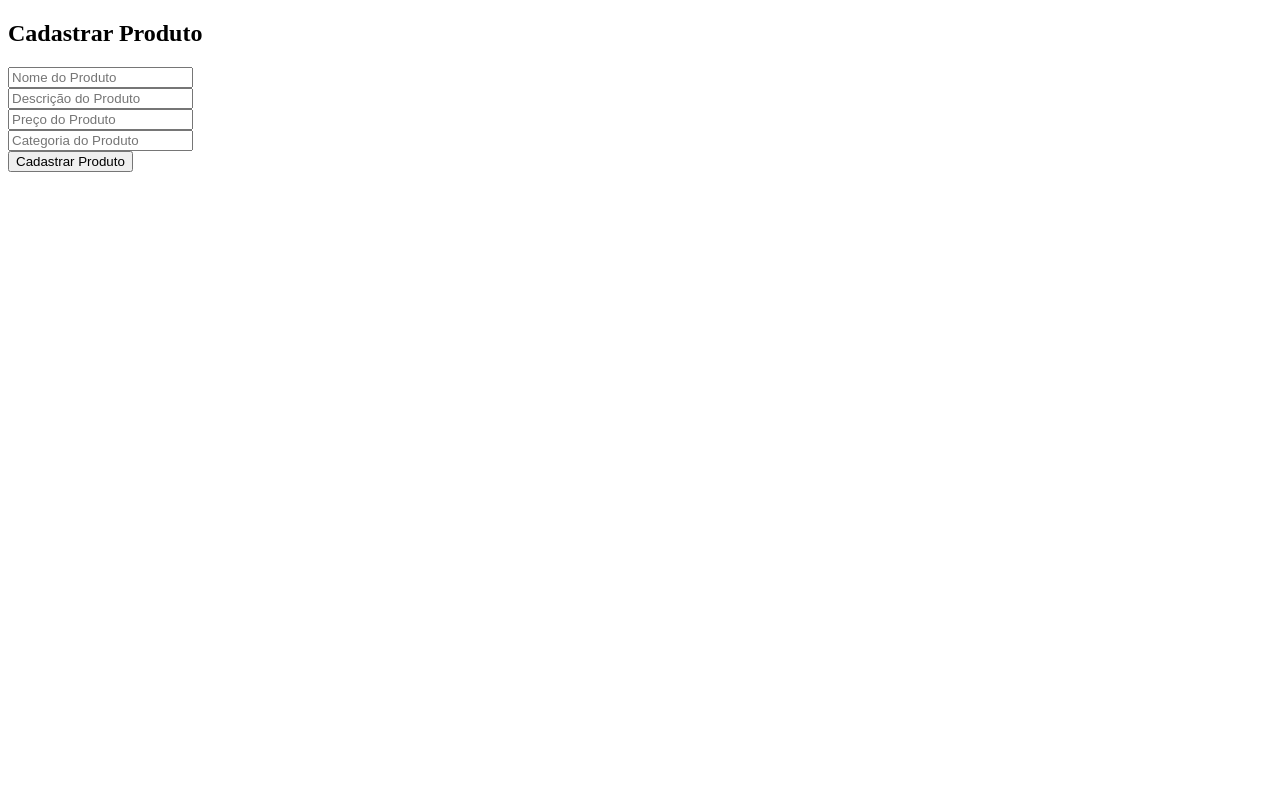
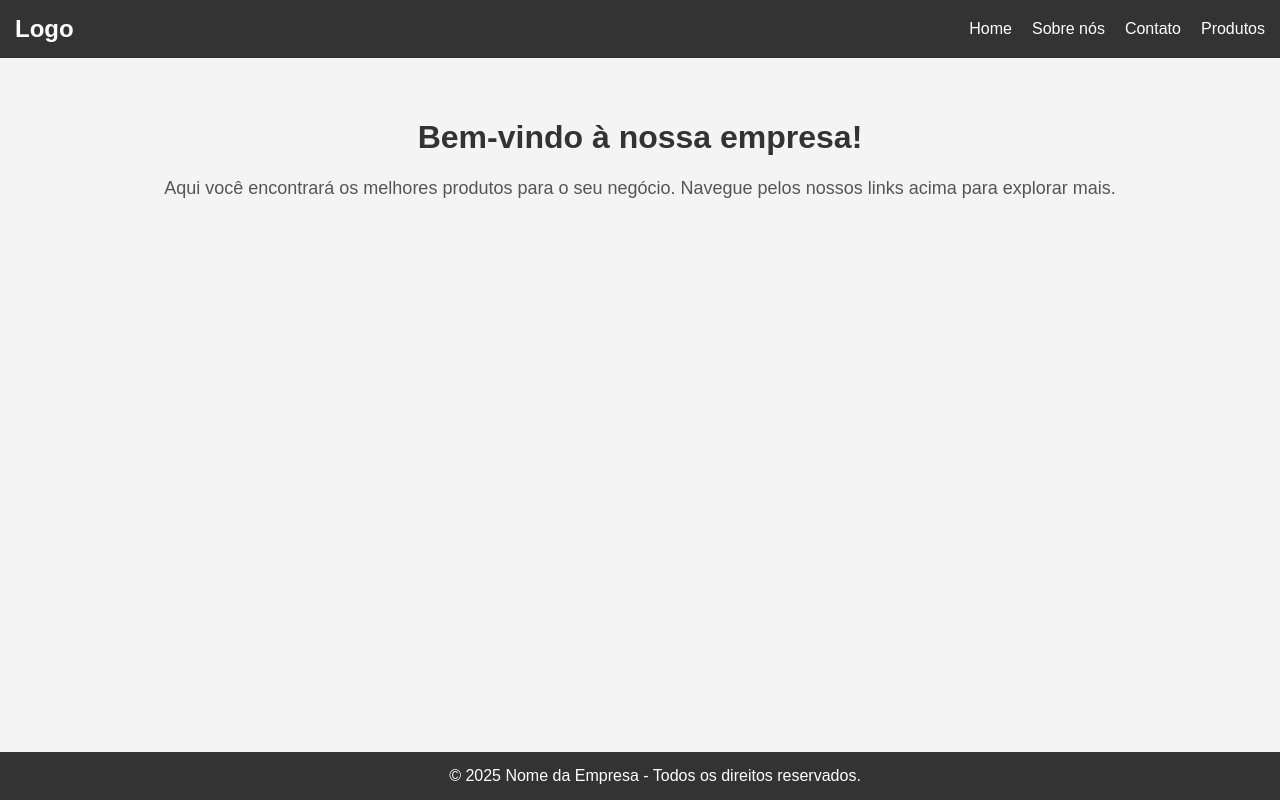
Before and after one commit to Pedrohrst/API, a website: page index.html in a window 1280 px wide. Drawn offline with Linux system fonts and the light colour scheme.

Commit message:
Site principal da empresa

```diff
--- a/APIs.js
+++ b/APIs.js
@@ -3,7 +3,7 @@ const cors = require('cors'); // Habilitar CORS
 const sqlite3 = require('sqlite3').verbose();
 const path = require('path');
 const app = express();
-const port = 3000;
+const port = 8080;
 
 // Middleware para habilitar CORS
 app.use(cors());
--- a/assets/estilo.css
+++ /dev/null
@@ -1,46 +0,0 @@
-/* Estilo global */
-body {
-    font-family: Arial, sans-serif;
-    padding: 20px;
-    background-color: #f4f4f4;
-}
-
-/* Estilo do formulário */
-form {
-    width: 300px;
-    margin: 0 auto;
-    padding: 20px;
-    background-color: #fff;
-    border-radius: 8px;
-    box-shadow: 0 4px 8px rgba(0, 0, 0, 0.1);
-}
-
-/* Estilo dos inputs */
-input {
-    width: 100%;
-    padding: 8px;
-    margin: 10px 0;
-    border-radius: 4px;
-    border: 1px solid #ccc;
-}
-
-/* Estilo do botão */
-button {
-    padding: 10px;
-    background-color: #4CAF50;
-    color: white;
-    border: none;
-    cursor: pointer;
-    width: 100%;
-    border-radius: 4px;
-}
-
-button:hover {
-    background-color: #45a049;
-}
-
-/* Estilo da mensagem */
-.message {
-    text-align: center;
-    margin-top: 10px;
-}
--- /dev/null
+++ b/assets/style.css
@@ -0,0 +1,74 @@
+/* Estilo geral */
+body {
+  font-family: Arial, sans-serif;
+  margin: 0;
+  padding: 0;
+  background-color: #f4f4f4;
+}
+
+/* Header */
+header {
+  background-color: #333;
+  color: white;
+  padding: 15px;
+  display: flex;
+  justify-content: space-between;
+  align-items: center;
+}
+
+header .logo {
+  font-size: 24px;
+  font-weight: bold;
+}
+
+header .main-nav ul {
+  list-style: none;
+  padding: 0;
+  margin: 0;
+  display: flex;
+}
+
+header .main-nav ul li {
+  margin-left: 20px;
+}
+
+header .main-nav ul li a {
+  color: white;
+  text-decoration: none;
+  font-size: 16px;
+}
+
+header .main-nav ul li a:hover {
+  color: #00bcd4; /* Azul ciano para hover */
+}
+
+/* Main content */
+main {
+  padding: 40px;
+  text-align: center;
+}
+
+main h1 {
+  font-size: 32px;
+  color: #333;
+}
+
+main p {
+  font-size: 18px;
+  color: #555;
+}
+
+/* Footer */
+footer {
+  background-color: #333;
+  color: white;
+  text-align: center;
+  padding: 15px;
+  position: fixed;
+  bottom: 0;
+  width: 100%;
+}
+
+footer p {
+  margin: 0;
+}
--- a/index.html
+++ b/index.html
@@ -1,26 +1,30 @@
 <!DOCTYPE html>
 <html lang="pt-br">
 <head>
-    <meta charset="UTF-8">
-    <meta name="viewport" content="width=device-width, initial-scale=1.0">
-    <title>Cadastrar Produto</title>
-    <link rel="stylesheet" href="assets/style.css"> <!-- Linkando o arquivo CSS -->
+  <meta charset="UTF-8">
+  <meta name="viewport" content="width=device-width, initial-scale=1.0">
+  <title>Página Principal</title>
+  <link rel="stylesheet" href="assets/style.css">
 </head>
 <body>
+  <header>
+    <div class="logo">Logo</div>
+    <nav class="main-nav">
+      <ul>
+        <li><a href="#">Home</a></li>
+        <li><a href="#">Sobre nós</a></li>
+        <li><a href="#">Contato</a></li>
+        <li><a href="#">Produtos</a></li>
+      </ul>
+    </nav>
+  </header>
 
-    <h2>Cadastrar Produto</h2>
-    <form id="productForm">
-        <input type="text" id="nome" placeholder="Nome do Produto" required><br>
-        <input type="text" id="descricao" placeholder="Descrição do Produto" required><br>
-        <input type="number" step="0.01" id="preco" placeholder="Preço do Produto" required><br>
-        <input type="text" id="categoria" placeholder="Categoria do Produto" required><br>
-        <button type="submit">Cadastrar Produto</button>
-    </form>
+  <main>
+    <h1>Bem-vindo à nossa empresa!</h1>
+    <p>Aqui você encontrará os melhores produtos para o seu negócio. Navegue pelos nossos links acima para explorar mais.</p>
+  </main>
 
-    <div class="message"></div>
-
-    <!-- Linkando o arquivo JavaScript -->
-    <script src="scripts/app.js"></script>
-
-</body>
-</html>
+  <footer>
+    <p>&copy; 2025 Nome da Empresa - Todos os direitos reservados.</p>
+  </footer>
+</
--- a/scripts/app.js
+++ b/scripts/app.js
@@ -2,9 +2,8 @@ document.addEventListener('DOMContentLoaded', function() {
     const form = document.getElementById('productForm');
     const messageBox = document.querySelector('.message');
 
-    // Função para lidar com o envio do formulário
     form.addEventListener('submit', function(e) {
-        e.preventDefault(); // Previne o envio do formulário padrão
+        e.preventDefault();
 
         const produto = {
             nome: document.getElementById('nome').value,
@@ -13,7 +12,7 @@ document.addEventListener('DOMContentLoaded', function() {
             categoria: document.getElementById('categoria').value
         };
 
-        // Chamada para a API com o método POST
+
         fetch('http://localhost:3000/produtos', {
             method: 'POST',
             headers: {
@@ -24,7 +23,7 @@ document.addEventListener('DOMContentLoaded', function() {
         .then(response => response.json())
         .then(data => {
             messageBox.innerHTML = `<p>Produto cadastrado com sucesso! ID: ${data.id}</p>`;
-            form.reset(); // Limpar o formulário
+            form.reset();
         })
         .catch(error => {
             messageBox.innerHTML = `<p style="color: red;">Erro ao cadastrar produto. Tente novamente.</p>`;
@@ -32,3 +31,13 @@ document.addEventListener('DOMContentLoaded', function() {
         });
     });
 });
+const hamburgerMenu = document.getElementById('hamburger-menu');
+const navMenu = document.getElementById('nav-menu');
+
+hamburgerMenu.addEventListener('click', () => {
+  navMenu.style.right = navMenu.style.right === '0px' ? '-250px' : '0px';
+});
+document.getElementById('hamburger').addEventListener('click', function() {
+    const navMenu = document.getElementById('nav-menu');
+    navMenu.classList.toggle('active');
+  });
```
